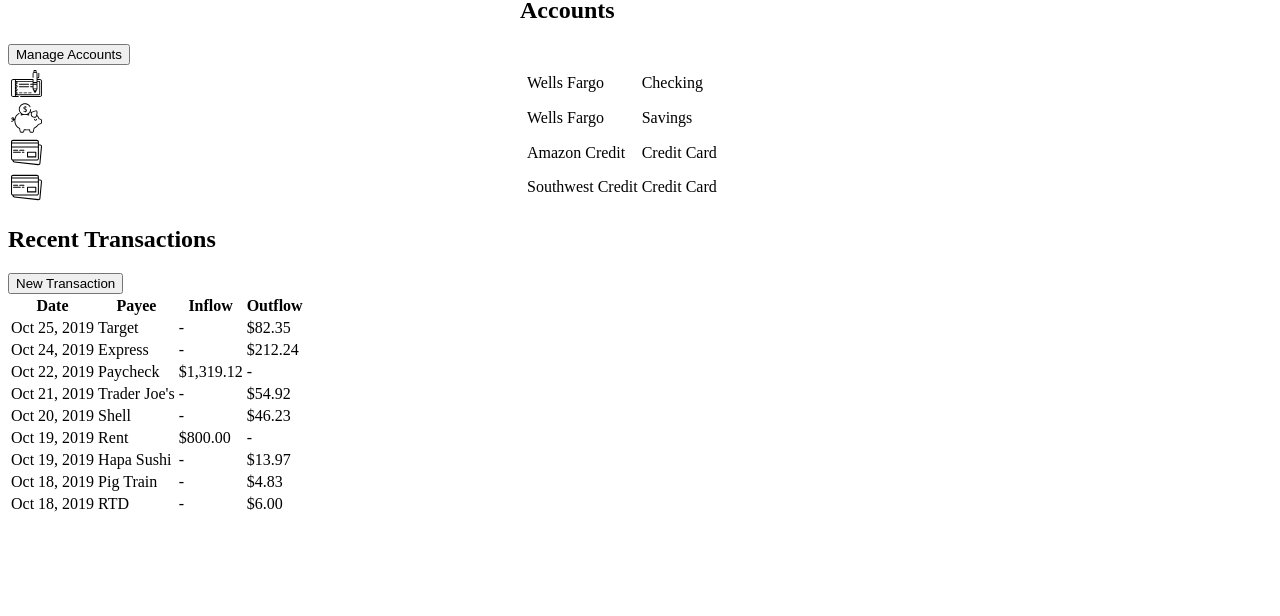
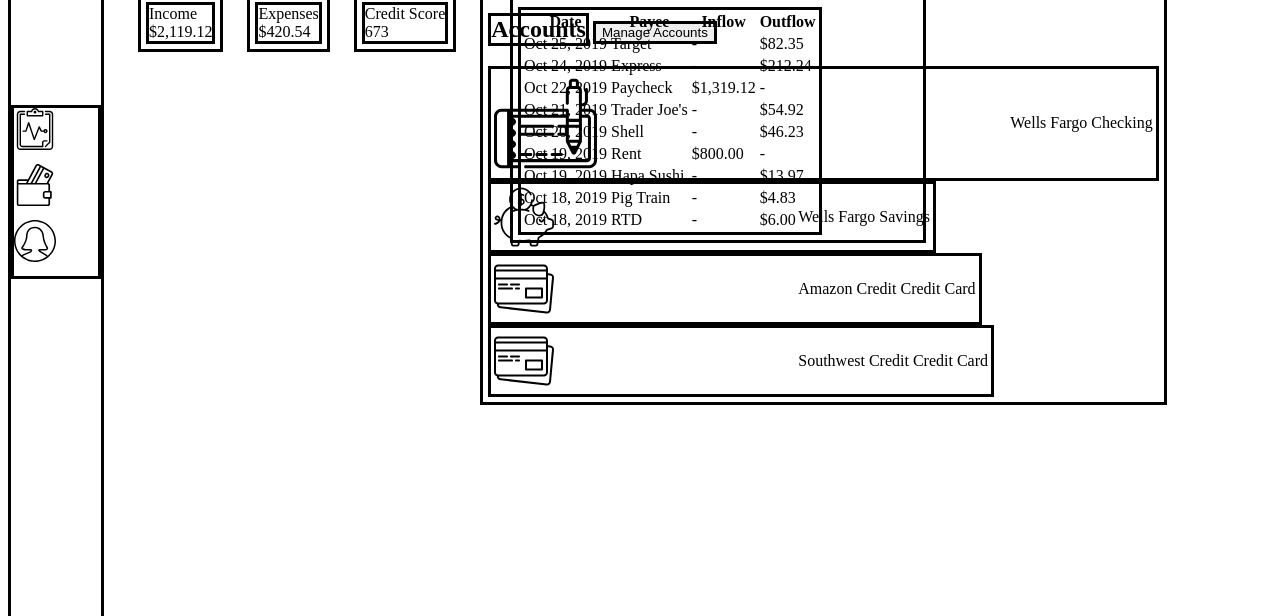
Before and after one commit to laurenlucero/balancing-act, a plain HTML site: page index.html in a window 1280 px wide. Shown: the part 184-800 px from the top of the page. Drawn offline with Linux system fonts and the light colour scheme.

Commit message:
Edit general layout of dashboard page

```diff
--- a/index.html
+++ b/index.html
@@ -7,7 +7,7 @@
 </head>
 <body>
   <header>
-    <nav>
+    <nav class="navigation">
         <img class="logo" src="assets/images/elephant.svg" alt="Elephant Savings">
       <ul>
         <li><img class="menu" src="assets/images/dashboard.svg" alt="Dashboard"></li>
@@ -19,37 +19,57 @@
   <main>
     <h1>Balancing Act</h1>
     <h3>Welcome, Oscar!</h3>
-
-    <ul>
-      <li>Income  $2,119.12</li>
-      <li>Expenses  $420.54</li>
-      <li>Credit Score  673</li>
-    </ul>
+      <section>
+        <ul>
+          <li>Income</li>
+          <li>$2,119.12</li>
+        </section>
+      <section>
+        <ul>
+          <li>Expenses</li>
+          <li>$420.54</li>
+        </ul>
+      </section>
+      <section>
+        <ul>
+          <li>Credit Score</li>
+          <li>673</li>
+        </ul>
+      </section>
+<!-- <br> -->
+  <section class="accounts">
     <h2>Accounts</h2>
     <button>Manage Accounts</button>
     <table>
       <tr>
-        <td><img class="accounts" src="assets/images/checking.svg" alt="Checking"></td>
+        <td><img class="accountimage" src="assets/images/checking.svg" alt="Checking"></td>
         <td>Wells Fargo</td>
         <td>Checking</td>
       </tr>
+    </table>
+    <table>
       <tr>
-        <td><img class="accounts" src="assets/images/savings.svg" alt="Savings"></td>
+        <td><img class="accountimage" src="assets/images/savings.svg" alt="Savings"></td>
         <td>Wells Fargo</td>
         <td>Savings</td>
       </tr>
+    </table>
+    <table>
       <tr>
-        <td><img class="accounts" src="assets/images/credit-card.svg" alt="Credit Card"></td>
+        <td><img class="accountimage" src="assets/images/credit-card.svg" alt="Credit Card"></td>
         <td>Amazon Credit</td>
         <td>Credit Card</td>
       </tr>
+    </table>
+    <table>
       <tr>
-        <td><img class="accounts" src="assets/images/credit-card.svg" alt="Credit Card"></td>
+        <td><img class="accountimage" src="assets/images/credit-card.svg" alt="Credit Card"></td>
         <td>Southwest Credit</td>
         <td>Credit Card</td>
     </tr>
     </table>
-
+  </section>
+  <section class="transactions">
   <h2>Recent Transactions</h2>
   <button>New Transaction</button>
   <table>
@@ -114,10 +134,5 @@
       <td>$6.00</td>
     </tr>
   </table>
-
-  </main>
-  <footer>
-  </footer>
-    <script src="js/scripts.js"></script>
-</body>
+  </section>
 </html>
--- a/style.css
+++ b/style.css
@@ -1,15 +1,57 @@
+h1, h2, h3, ul, table, button, section, .navigation, .accounts, .transactions {
+  border: solid;
+}
+
 .logo {
-  width: 10%;
+  width: 75%;
+  margin-top: 10px;
+  margin-bottom: 200px;
 }
 
 .menu {
-  width: 6%;
+  width: 50%;
+  margin-bottom: 10px;
+}
+
+.accountimage {
+  width: 20%;
+}
+
+.navigation {
+ display: inline-block;
+ position: absolute;
+ height: 100%;
+ width: 90px;
 }
 
 .accounts {
-  width: 6%;
+
 }
 
-nav {
-  float: left;
+.transactions {
+  display: inline-block;
+  position: absolute;
+  left: 500px;
+  top: 100px;
+  width: 400px;
 }
+
+main {
+  margin-left: 120px;
+}
+
+section {
+  display: inline-block;
+  margin: 10px;
+  padding: 5px;
+}
+
+ul {
+  list-style-type: none;
+  margin: 0;
+  padding: 0;
+}
+
+h1, h2 {
+  display: inline-block;
+}
```
